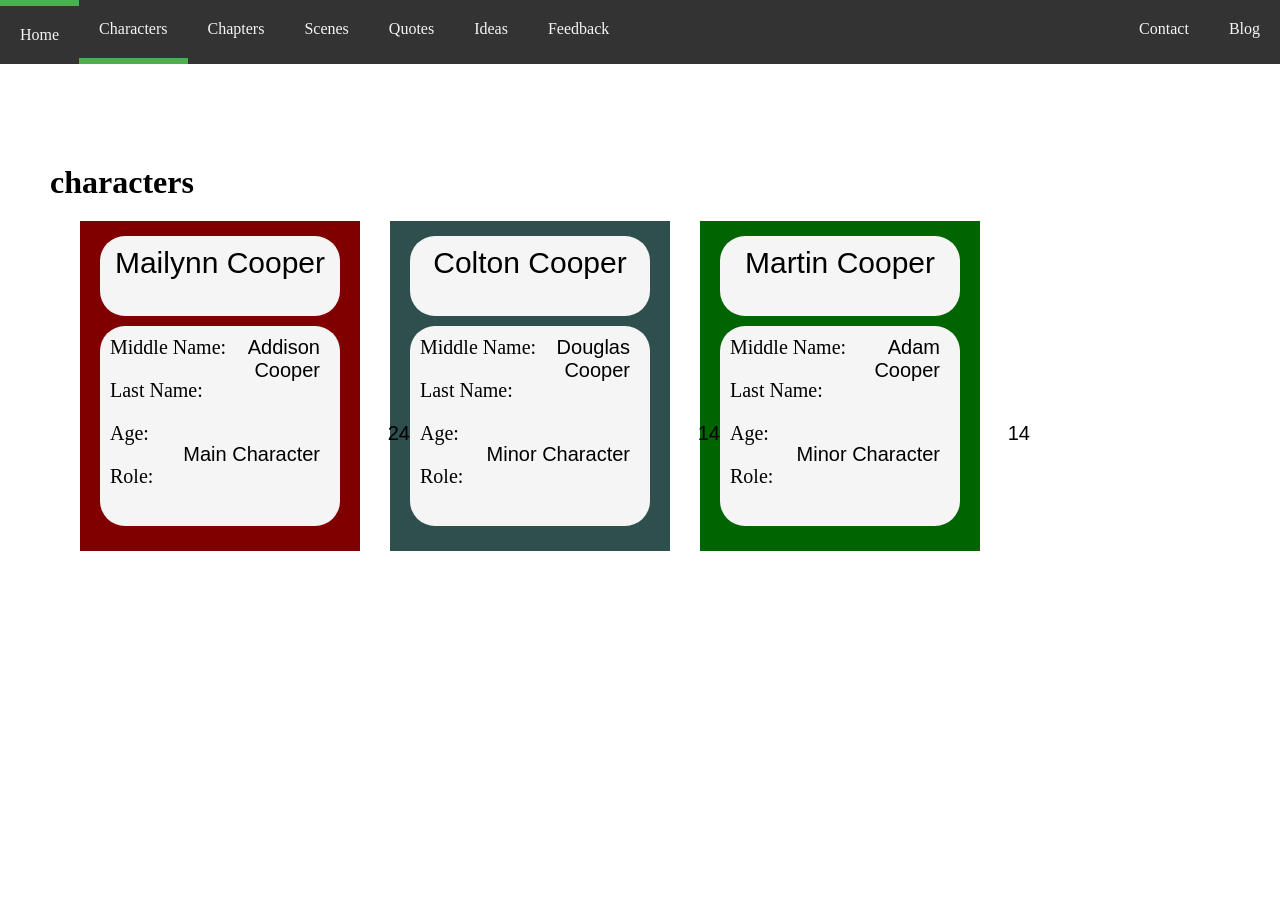
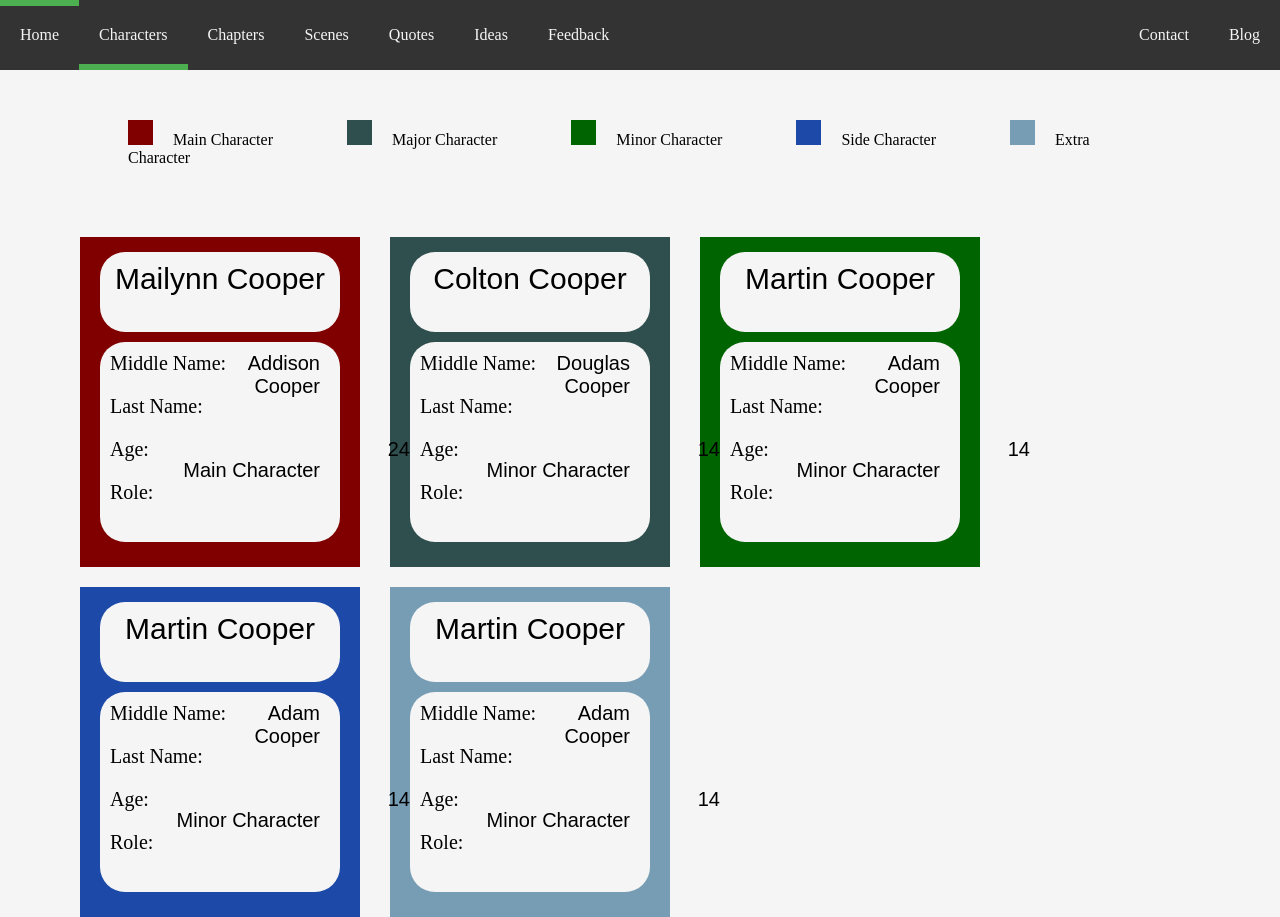
Before and after one commit to skylerdegrote/nights-window, a plain HTML site: page code/client/html/characters.html in a window 1280 px wide. Before the commit the page ends 800 px from the top, so only its background shows below. Drawn offline with Linux system fonts and the light colour scheme.

Commit message:
added css and html content overall

```diff
--- a/code/client/css/blog.css
+++ b/code/client/css/blog.css
@@ -1,5 +1,9 @@
 * {
     margin:0
+}
+
+body {
+    background-color: whitesmoke;
 }
 
 /* NAVIGATION */
@@ -27,6 +31,8 @@ li a {
     font-size: 24px;
     padding:10px;
     cursor: pointer;
+    border-left: 6px solid #333333;
+
 }
 
 li:first-child a {
@@ -80,6 +86,7 @@ li.small {
     text-align: center;
     padding:8px;
     cursor: pointer;
+    border-left: 6px solid #333333;
 }
 
 li.small:hover {
--- a/code/client/css/characters.css
+++ b/code/client/css/characters.css
@@ -86,23 +86,35 @@
     background-color: maroon;
 }
 
+.majorCharacter {
+    background-color: darkslategrey;
+}
+
 .minorCharacter {
     background-color: darkgreen;
 }
 
-.majorCharacter {
-    background-color: darkslategrey;
-}
-
 .sideCharacter {
-    background-color: darkgrey;
+    background-color: #1d4aa9;
 }
 
 .extraCharacter {
-    background-color: steelblue;
+    background-color: #779db4;
 }
 
 /* link on character cards */
 a {
     color: black;
 }
+
+/* key and legend */
+.block {
+    height: 25px;
+    width: 25px;
+    display: inline-block;
+}
+
+.key {
+    margin: auto;
+    width: 80%;
+}
--- a/code/client/css/main.css
+++ b/code/client/css/main.css
@@ -1,6 +1,7 @@
 * {
     padding:0;
     margin:0;
+
 }
 /* NAVIGATION */
 header {
@@ -26,12 +27,14 @@ li a {
     padding: 20px;
     color: whitesmoke;
     text-decoration: none;
+    border-top: 6px solid #333333;
 }
 
 li a:hover {
     display: block;
     padding: 20px;
     border-top: 6px solid #4CAF50;
+
 }
 li a.active {
     display: block;
@@ -48,8 +51,12 @@ footer {
 }
 
 /* BODY */
+body {
+    background-color: whitesmoke;
+}
 .main {
     padding:50px;
+
 }
 
 .alignRight {
@@ -67,3 +74,8 @@ footer {
     margin: auto;
     float: left;
 }
+
+.marginLeft15 {
+    margin-left: 20px;
+    margin-right: 70px;
+}
--- a/code/client/html/characters.html
+++ b/code/client/html/characters.html
@@ -23,7 +23,23 @@
     </div>
 
 </header>
-<div class="main"><h1>characters</h1>
+
+<div class="key">
+    <div class="block mainCharacter"></div><span class="marginLeft15">Main Character</span>
+    <div class="block majorCharacter"></div><span class="marginLeft15">Major Character</span>
+    <div class="block minorCharacter"></div><span class="marginLeft15">Minor Character</span>
+    <div class="block sideCharacter"></div><span class="marginLeft15">Side Character</span>
+    <div class="block extraCharacter"></div><span class="marginLeft15">Extra Character</span>
+
+</div>
+
+<div class="main">
+
+
+
+
+
+
     <a href="characters/characters-mailynn.html">
         <div class="characterBox mainCharacter">
             <div class="characterTitle">
@@ -66,6 +82,34 @@
         </div>
     </a>
 
+    <a href="characters/characters-martin.html">
+        <div class="characterBox sideCharacter">
+            <div class="characterTitle">
+                <div class="characterFirstName">Martin Cooper</div>
+            </div>
+            <div class="characterBody">
+                <div class="characterLabel">Middle Name: <span class="characterMiddleName">Adam</span> </div>
+                <div class="characterLabel">Last Name: <span class="characterLastName">Cooper</span> </div>
+                <div class="characterLabel">Age: <span class="characterAge">14</span> </div>
+                <div class="characterLabel">Role: <span class="characterRole">Minor Character</span> </div>
+            </div>
+        </div>
+    </a>
+
+    <a href="characters/characters-martin.html">
+        <div class="characterBox extraCharacter">
+            <div class="characterTitle">
+                <div class="characterFirstName">Martin Cooper</div>
+            </div>
+            <div class="characterBody">
+                <div class="characterLabel">Middle Name: <span class="characterMiddleName">Adam</span> </div>
+                <div class="characterLabel">Last Name: <span class="characterLastName">Cooper</span> </div>
+                <div class="characterLabel">Age: <span class="characterAge">14</span> </div>
+                <div class="characterLabel">Role: <span class="characterRole">Minor Character</span> </div>
+            </div>
+        </div>
+    </a>
+
 
 </div>
 
```
Also changed, not shown: code/client/css/chapters.css (+6 -1 lines), code/client/html/blog.html (+1 -1 lines), code/client/html/chapters.html (+1 -5 lines).
